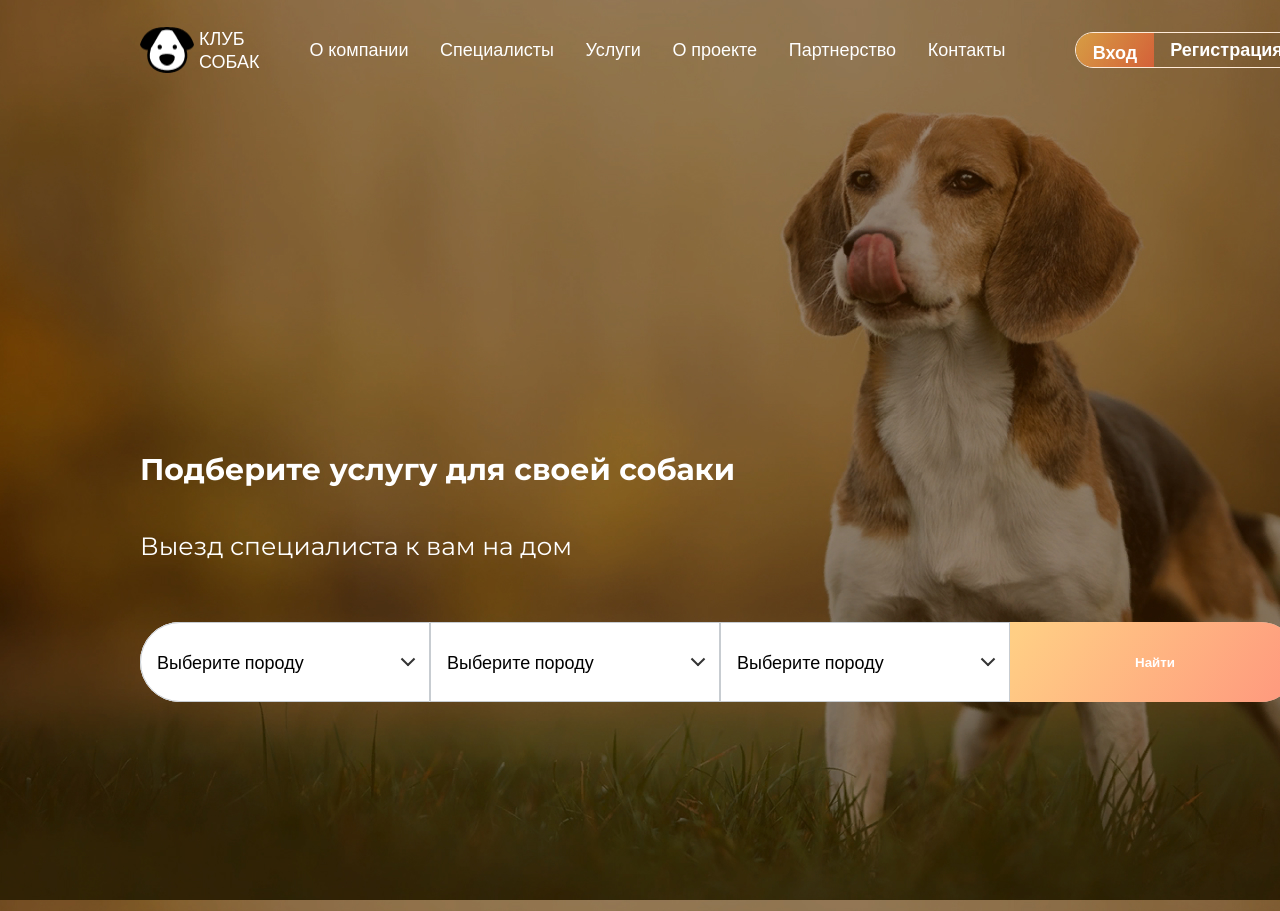
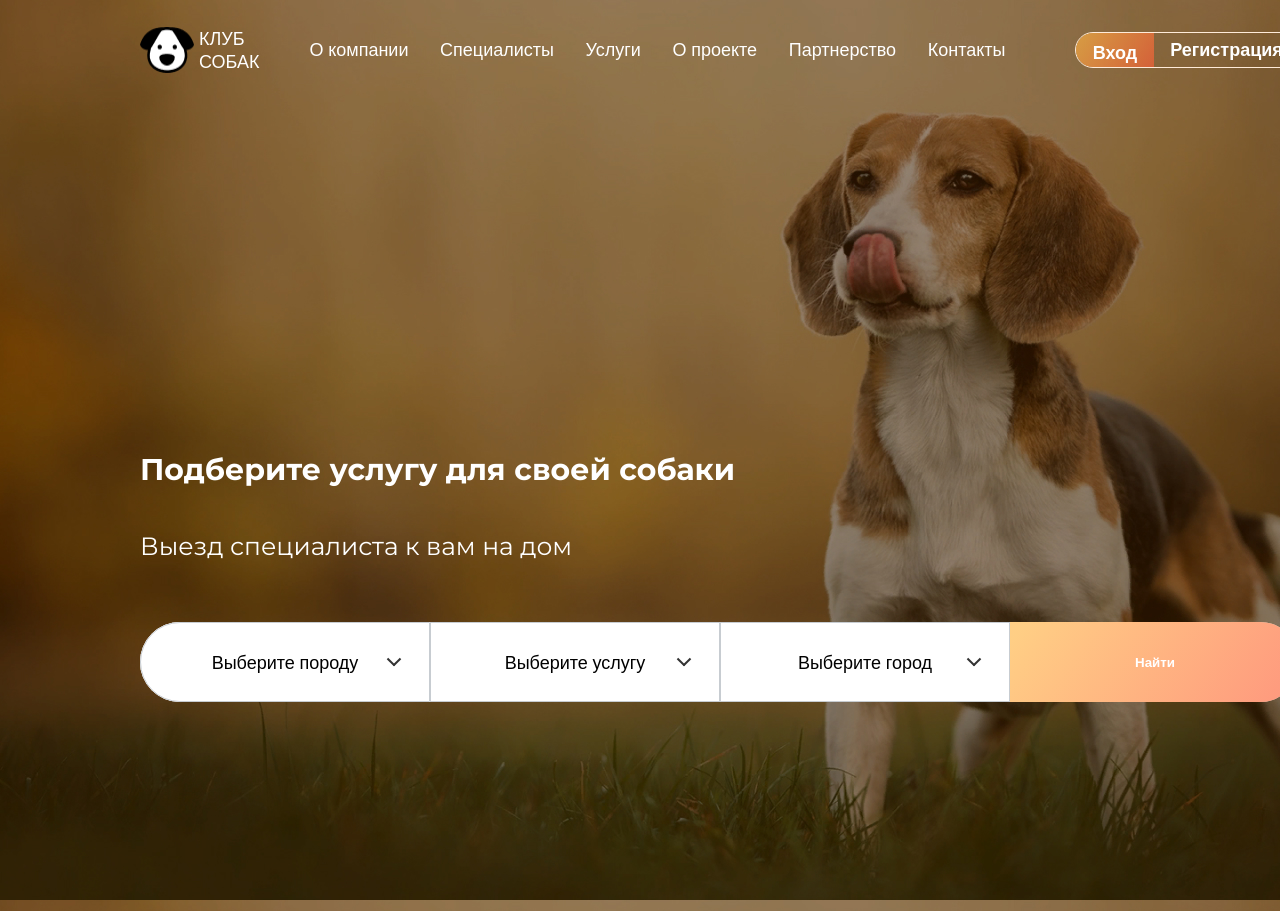
Before and after one commit to maksOmy/dogsClub, a PHP site: page / in a window 1280 px wide; the page is wider, and only the part inside the window is pictured. Shown: the top 911 px of that part. Run offline with PHP 8.4, Linux system fonts and the light colour scheme.

Commit message:
refactoring

```diff
--- a/css/styles.css
+++ b/css/styles.css
@@ -166,6 +166,7 @@ header h2 {
 .select-title {
     position: relative;
     display: flex;
+    justify-content: center;
     align-items: center;
     width: 100%;
     height: 100%;
@@ -181,7 +182,7 @@ header h2 {
 
     position: absolute;
     top: 50%;
-    right: 16px;
+    right: 30px;
 
     display: block;
     width: 10px;
--- a/index.html
+++ b/index.html
@@ -44,25 +44,25 @@
                 </div>
             </div>
             <div class="select-service select" data-state="">
-                <div class="select-title select-service" data-default="Выберите породу">Выберите породу</div>
+                <div class="select-title select-service" data-default="Выберите услугу">Выберите услугу</div>
                 <div class="select-content">
                     <input id="serviceSelect0" class="select-input" type="radio" name="serviceSelect" checked />
-                    <label for="serviceSelect0" class="select-label">Выберите породу</label>
+                    <label for="serviceSelect0" class="select-label">Выберите услугу</label>
                     <input id="serviceSelect1" class="select-input" type="radio" name="serviceSelect"/>
-                    <label for="serviceSelect1" class="select-label">Лабрадор</label>
+                    <label for="serviceSelect1" class="select-label">Дрессировка</label>
                     <input id="serviceSelect2" class="select-input" type="radio" name="serviceSelect"/>
-                    <label for="serviceSelect2" class="select-label">Питбуль</label>
+                    <label for="serviceSelect2" class="select-label">Хендлинг</label>
                 </div>
             </div>
             <div class="select-city select" data-state="">
-                <div class="select-title select-city" data-default="Выберите породу">Выберите породу</div>
+                <div class="select-title select-city" data-default="Выберите город">Выберите город</div>
                 <div class="select-content">
                     <input id="citySelect0" class="select-input" type="radio" name="citySelect" checked />
-                    <label for="citySelect0" class="select-label">Выберите породу</label>
+                    <label for="citySelect0" class="select-label">Выберите город</label>
                     <input id="citySelect1" class="select-input" type="radio" name="citySelect"/>
-                    <label for="citySelect1" class="select-label">Лабрадор</label>
+                    <label for="citySelect1" class="select-label">Москва</label>
                     <input id="citySelect2" class="select-input" type="radio" name="citySelect"/>
-                    <label for="citySelect2" class="select-label">Питбуль</label>
+                    <label for="citySelect2" class="select-label">Санкт-Петербург</label>
                 </div>
             </div>
             <button class="search-btn btn">Найти</button>
--- a/src/index.js
+++ b/src/index.js
@@ -21,9 +21,10 @@ selectSingle_title.forEach((selectTitle) => {
 // Close when click to option
 selectSingle_labels.forEach((option) => {
     const selectContent = option.closest('.select-content');
+    const selectTitle = selectContent.previousElementSibling;
     const selectSingle = option.closest('.select');
     option.addEventListener('click', (evt) => {
-        selectSingle_title.textContent = evt.target.textContent;
+        selectTitle.textContent = evt.target.textContent;
         selectSingle.setAttribute('data-state', '');
         selectContent.style.opacity = "0";
       });
```
